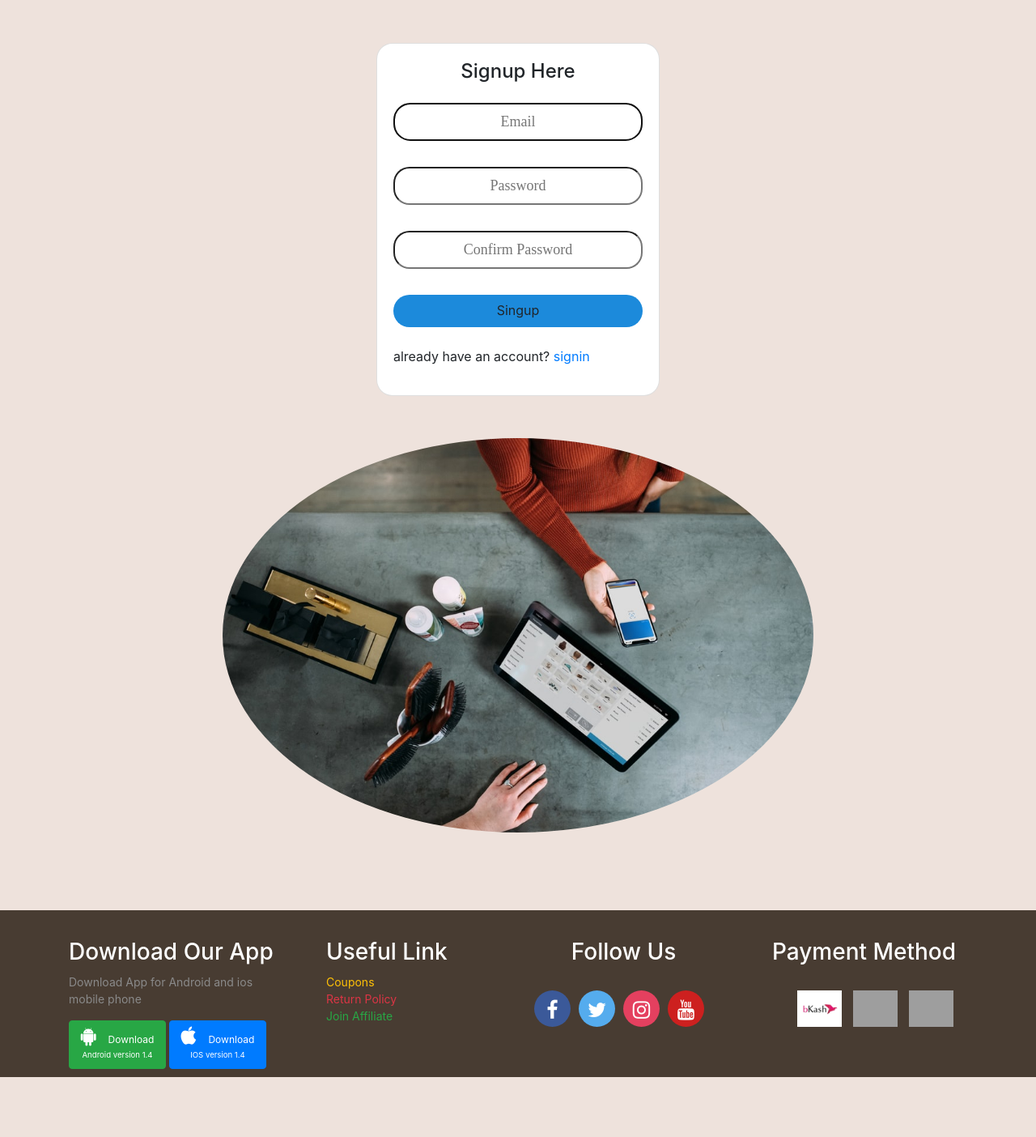
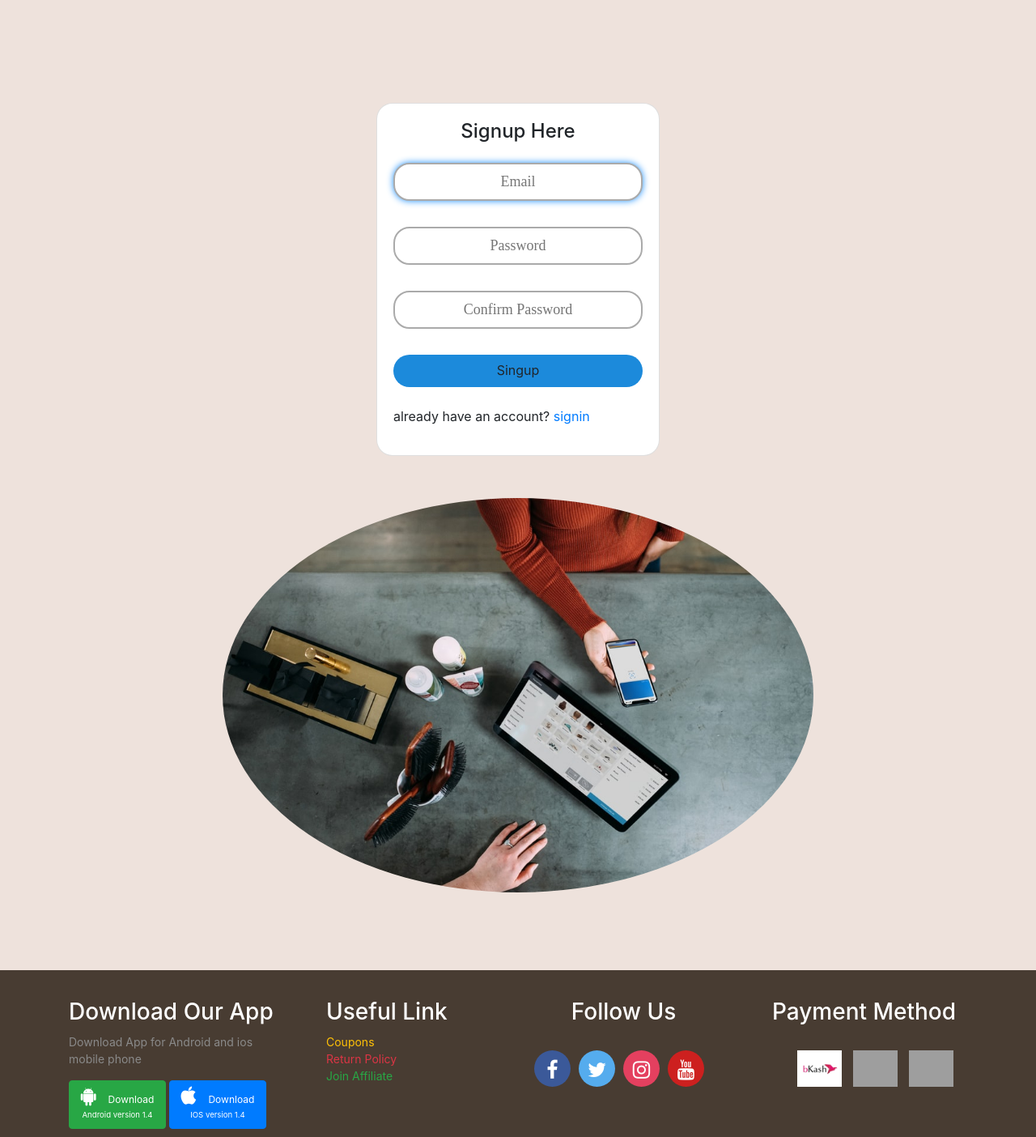
Before and after one commit to NMShihab/Django-Bootsrap-Ecom, a Django app: page /accounts/signup/ in a window 1280 px wide. Shown: the part 91-1495 px from the top of the page at 81% size. Before the commit the page ends 1421 px from the top, so only its background shows below. Run offline with Django 3.2, Linux system fonts and the light colour scheme; tables that the repository leaves empty hold one stand-in row (values such as "Sample post"); one stand-in notice (Sample message) is shown; some libraries are stand-ins or nearby versions; grey boxes are pictures that could not be loaded.

Commit message:
edit profile, updated css

```diff
--- a/Ecom/Login_App/forms.py
+++ b/Ecom/Login_App/forms.py
@@ -1,6 +1,6 @@
 from django import forms
 from django.contrib.auth.forms import UserCreationForm, AuthenticationForm
-from Login_App.models import User
+from Login_App.models import User, UserProfile
 
 
 class SignUpForm(UserCreationForm):
@@ -38,3 +38,48 @@ class SignIn(AuthenticationForm):
     'placeholder':'Password',
     'class':'form-group'
     }))
+
+class Profile_form(forms.ModelForm):
+    username = forms.CharField(label='',widget = forms.TextInput(
+    attrs={
+    'placeholder':'Username',
+    'class':'form-profile',
+    }))
+
+    full_name = forms.CharField(label='',widget = forms.TextInput(
+    attrs={
+    'placeholder':'Full Name',
+    'class':'form-profile',
+    }))
+
+    city = forms.CharField(label='',widget = forms.TextInput(
+    attrs={
+    'placeholder':'City',
+    'class':'form-profile',
+    }))
+    country = forms.CharField(label='',widget = forms.TextInput(
+    attrs={
+    'placeholder':'Country',
+    'class':'form-profile',
+    }))
+
+    zipcode = forms.CharField(label='',widget = forms.TextInput(
+    attrs={
+    'placeholder':'Zip Code',
+    'class':'form-profile',
+    }))
+
+    phone = forms.CharField(label='',widget = forms.TextInput(
+    attrs={
+    'placeholder':'Phone Number',
+    'class':'form-profile',
+    }))
+    address = forms.CharField(label='',widget = forms.Textarea(
+    attrs={
+    'placeholder':'Type Proper Address',
+    'class':'form-profile',
+    }))
+
+    class Meta:
+        model = UserProfile
+        fields = ["username", "full_name", "city","country","zipcode","phone","address"]
--- a/Ecom/Login_App/urls.py
+++ b/Ecom/Login_App/urls.py
@@ -7,5 +7,6 @@ urlpatterns = [
     path('signup/', views.signup, name='signup'),
     path('login/', views.login_, name='login'),
     path('logout/',views.logOut,name='logout'),
+    path('profile/',views.edit_profile,name='profile'),
 
 ]
--- a/Ecom/Login_App/views.py
+++ b/Ecom/Login_App/views.py
@@ -1,11 +1,12 @@
 from django.shortcuts import render
-from .forms import SignUpForm,SignIn
+from .forms import SignUpForm,SignIn,Profile_form
 from django.contrib.auth.forms import AuthenticationForm
 from django.contrib.auth import login,logout,authenticate
 from django.shortcuts import HttpResponseRedirect
 from django.http import  HttpResponse
 from django.urls import  reverse
 from django.contrib.auth.decorators import login_required
+from Login_App.models import UserProfile
 
 
 # Create your views here.
@@ -50,3 +51,18 @@ def logOut(request):
     logout(request)
     # messages.warning(request, "You are logged out!!")
     return HttpResponseRedirect(reverse('Shop_App:home'))
+
+@login_required
+def edit_profile(request):
+    current_user = UserProfile.objects.get(user = request.user)
+    form = Profile_form(instance=current_user)
+
+    if request.method == "POST":
+        form = Profile_form(data = request.POST,instance=current_user)
+
+        if form.is_valid():
+            form.save()
+            # messages.success(request,"Your profile updated")
+            form = Profile_form(instance=current_user)
+
+    return render(request,"Login_App/profile.html",context={'form':form})
--- a/Ecom/static/css/style.css
+++ b/Ecom/static/css/style.css
@@ -643,27 +643,18 @@ color: #0000A0;
   height: 45px;
 }
 
+.form-group input{
+  border-radius: 20px;
+}
+
+.form-group textarea{
+ border-radius: 20px;
+
+}
 
 /* FOOTER END */
 
-.form-group input{
-  border-radius: 20px;
 
-
-}
-
-.form-group textarea{
-  border-radius: 20px;
-}
-
-/* SIGNIN SECTION START */
-
-/* #signin{
- background: url('../img/bg-06.jpg')no-repeat center top;
- background-size: cover;
- background-attachment: fixed;
- min-height: 700px;
-}
 
 #signin-key{
   width: 550px;
@@ -675,6 +666,19 @@ color: #0000A0;
 }
 
 
+
+
+
+
+
+
+
+#signin-row{
+
+  display: grid;
+  place-items: center;
+}
+
 #signin .form-group input{
   margin-bottom: 1rem;
   border-radius: 20px;
@@ -684,18 +688,11 @@ color: #0000A0;
   font-size: 18px;
   border-radius: 20px;
   font-family: Poppins-Bold;
-  /* color: #333333;
-  background: #EEE2DC */
-}
+  outline: none;
+  border: 2px solid #aaa;
+  box-sizing: border-box;
+  transition: .3s;
 
-
-
-
-
-#signin-row{
-
-  display: grid;
-  place-items: center;
 }
 
  #signin
@@ -796,9 +793,20 @@ color: #0000A0;
   font-size: 18px;
   border-radius: 20px;
   font-family: Poppins-Bold;
+  outline: none;
+  border: 2px solid #aaa;
+  box-sizing: border-box;
+  transition: .3s;
+
   /* color: #333333;
   background: #EEE2DC */
 }
+
+input:focus{
+  border-color: dodgerBlue;
+  box-shadow: 0 0 8px 0 dodgerBlue;
+}
+
 
 #signup
 .card{
--- a/Ecom/templates/base.html
+++ b/Ecom/templates/base.html
@@ -22,19 +22,29 @@
 </head>
 
 <body>
+  <div>
+    <div class="messages container mt-2">
+      {% if messages %}
+      {% for message in messages %}
+      <div {% if message.tags %} class="alert alert-{{message.tags}}{% endif %}" role="alert">
+        {{message}}
+        <button type="button" class="close" data-dismiss="alert" aria-label="Close"><span aria-hidden="true">&times;</span></button>
+      </div>
+      {% endfor %}
+      {% endif %}
+    </div>
 
-  {% block body_block %} {% endblock %}
+    {% block body_block %}
+
+    {% endblock %}
 
 
 
 
-  <script src="{% static "js/jquery.min.js" %}"></script>
-  <script src="{% static "js/popper.js" %}"></script>
-  <script src="{% static "js/bootstrap.min.js" %}"></script>
-  <script src="{% static "js/navbar-fixed.js" %}"></script>
+    <script src="{% static "js/jquery.min.js" %}"></script>
+    <script src="{% static "js/popper.js" %}"></script>
+    <script src="{% static "js/bootstrap.min.js" %}"></script>
+    <script src="{% static "js/navbar-fixed.js" %}"></script>
 </body>
 
-
-
-
 </html
--- a/Ecom/templates/navbar.html
+++ b/Ecom/templates/navbar.html
@@ -65,7 +65,7 @@
             <a href="#" class="nav-link dropdown-toggle" data-toggle="dropdown" role="button" aria-haspopup="true" aria-expanded="false"><i class="fa fa-user-circle"></i>{{request.user.username}}</a>
             <ul class="dropdown-menu">
               <li class="nav-item"><a class="nav-link" href="#">Profile</a></li>
-              <li class="nav-item"><a class="nav-link" href="#">Edit Profile</a></li>
+              <li class="nav-item"><a class="nav-link" href="{% url "Login_App:profile" %}">Edit Profile</a></li>
               <div class="dropdown-divider"></div>
               <li class="nav-item"><a class="nav-link" href="{% url "Login_App:logout" %}">Log Out</a></li>
             </ul>
```
Also changed, not shown: Ecom/templates/Login_App/profile.html (+66 -4 lines), Ecom/db.sqlite3.
